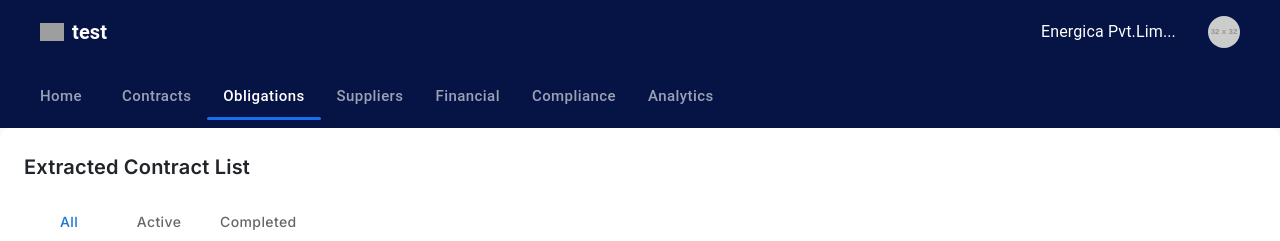
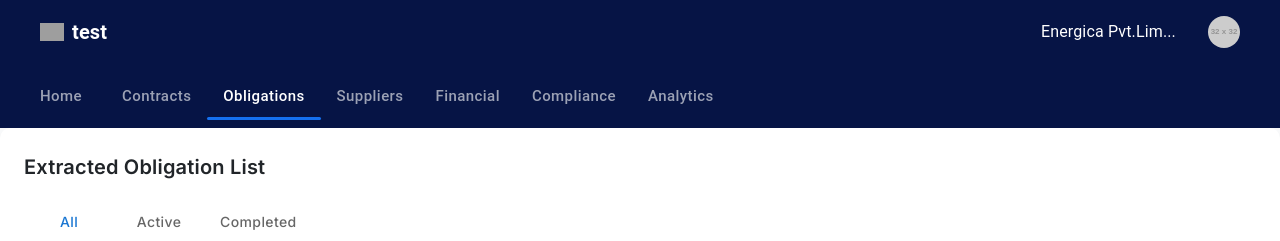
Before and after one commit to Greatworkz/UIcontract, a React (Vite) app: page /obligations in a window 1280 px wide. Shown: the top 241 px of the page. Built offline with nearby package versions, Linux system fonts and the light colour scheme; grey boxes are pictures that could not be loaded; some icons are missing.

Commit message:
git pagaes hosting

```diff
--- a/package.json
+++ b/package.json
@@ -6,7 +6,7 @@
   "type": "module",
   "scripts": {
     "dev": "vite",
-    "build": "vite build",
+     "build": "vite build && cp dist/index.html dist/404.html",
     "lint": "eslint .",
     "preview": "vite preview",
     "predeploy": "npm run build",
--- a/src/layouts/Obligations.jsx
+++ b/src/layouts/Obligations.jsx
@@ -145,7 +145,7 @@ const Obligations = () => {
     <Box sx={{ backgroundColor: "#f8f9fa", minHeight: "100vh" }}>
       {/* First Card: Tabs */}
       <Box sx={{ mb: 3 }}>
-        <CardSection title="Extracted Contract List">
+        <CardSection title="Extracted Obligation List">
           <Tabs
             value={tab}
             onChange={handleTabChange}
--- a/src/main.jsx
+++ b/src/main.jsx
@@ -23,7 +23,7 @@ const root = ReactDOM.createRoot(document.getElementById('root'));
 root.render(
   <ThemeProvider theme={theme}>
     <CssBaseline />
-    <BrowserRouter>
+    <BrowserRouter basename={import.meta.env.BASE_URL}>
       <App />
     </BrowserRouter>
   </ThemeProvider>
--- a/vite.config.js
+++ b/vite.config.js
@@ -1,8 +1,14 @@
-import { defineConfig } from 'vite'
-import react from '@vitejs/plugin-react'
+import { defineConfig } from 'vite';
+import react from '@vitejs/plugin-react';
 
-// https://vite.dev/config/
 export default defineConfig({
   plugins: [react()],
-  base: '/UIcontract/'
-})
+  base: process.env.NODE_ENV === 'production' ? '/UIcontract/' : '/',
+  build: {
+    rollupOptions: {
+      input: {
+        main: 'index.html',
+      }
+    }
+  }
+});
```
